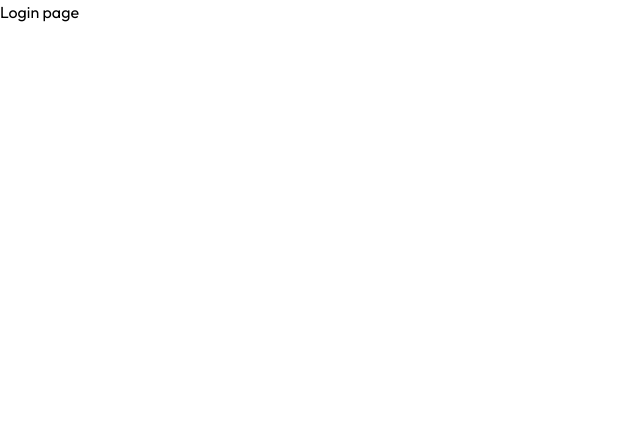
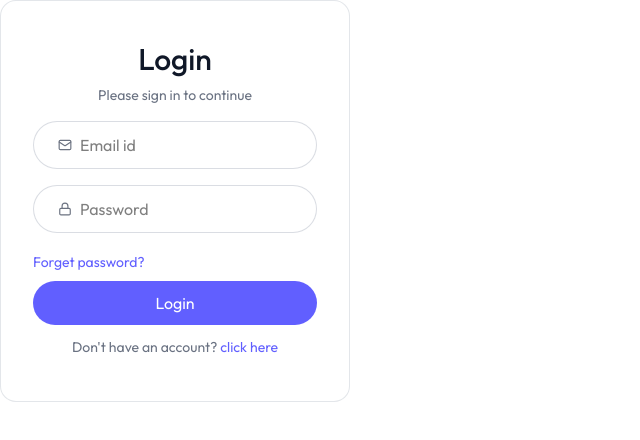
Before and after one commit to ASRITH-Forge/AI-Resume-Builder, a React (Vite) app in the folder client/: page /login in a window 1280 px wide. Shown: the top 440 px of the page, without its empty margins (0-640 px from the left). Built offline with nearby package versions, Linux system fonts and the light colour scheme.

Commit message:
client(feat): Implement login form with state management and validation

```diff
--- a/client/src/components/home/Footer.jsx
+++ b/client/src/components/home/Footer.jsx
@@ -38,7 +38,7 @@ const Footer = () => {
                 <div className="flex flex-col max-md:items-center max-md:text-center gap-2 items-end">
                     <p className="max-w-60">Making every customer feel valued—no matter the size of your audience.</p>
                     <div className="flex items-center gap-4 mt-3">
-                        <a href="https://dribbble.com/prebuiltui" target="_blank" rel="noreferrer">
+                        <a href="https://dribbble.com" target="_blank" rel="noreferrer">
                             <svg xmlns="http://www.w3.org/2000/svg" width="24" height="24" viewBox="0 0 24 24" fill="none" stroke="currentColor" strokeWidth="2" strokeLinecap="round" strokeLinejoin="round" className="lucide lucide-dribbble size-5 hover:text-green-500" aria-hidden="true">
                                 <circle cx="12" cy="12" r="10"></circle>
                                 <path d="M19.13 5.09C15.22 9.14 10 10.44 2.25 10.94"></path>
@@ -46,7 +46,7 @@ const Footer = () => {
                                 <path d="M8.56 2.75c4.37 6 6 9.42 8 17.72"></path>
                             </svg>
                         </a>
-                        <a href="https://www.linkedin.com/company/prebuiltui" target="_blank" rel="noreferrer">
+                        <a href="https://www.linkedin.com" target="_blank" rel="noreferrer">
                             <svg xmlns="http://www.w3.org/2000/svg" width="24" height="24" viewBox="0 0 24 24" fill="none" stroke="currentColor" strokeWidth="2" strokeLinecap="round" strokeLinejoin="round" className="lucide lucide-linkedin size-5 hover:text-green-500" aria-hidden="true">
                                 <path d="M16 8a6 6 0 0 1 6 6v7h-4v-7a2 2 0 0 0-2-2 2 2 0 0 0-2 2v7h-4v-7a6 6 0 0 1 6-6z"></path>
                                 <rect width="4" height="12" x="2" y="9"></rect>
@@ -60,7 +60,7 @@ const Footer = () => {
                                 </path>
                             </svg>
                         </a>
-                        <a href="https://www.youtube.com/@prebuiltui" target="_blank" rel="noreferrer">
+                        <a href="https://www.youtube.com/" target="_blank" rel="noreferrer">
                             <svg xmlns="http://www.w3.org/2000/svg" width="24" height="24" viewBox="0 0 24 24" fill="none" stroke="currentColor" strokeWidth="2" strokeLinecap="round" strokeLinejoin="round" className="lucide lucide-youtube size-6 hover:text-green-500" aria-hidden="true">
                                 <path d="M2.5 17a24.12 24.12 0 0 1 0-10 2 2 0 0 1 1.4-1.4 49.56 49.56 0 0 1 16.2 0A2 2 0 0 1 21.5 7a24.12 24.12 0 0 1 0 10 2 2 0 0 1-1.4 1.4 49.55 49.55 0 0 1-16.2 0A2 2 0 0 1 2.5 17">
                                 </path>
--- a/client/src/pages/Login.jsx
+++ b/client/src/pages/Login.jsx
@@ -1,10 +1,49 @@
 import React from 'react'
 
 const Login = () => {
+  const [state, setState] = React.useState("login")
+
+    const [formData, setFormData] = React.useState({
+        name: '',
+        email: '',
+        password: ''
+    })
+
+    const handleSubmit = async (e) => {
+        e.preventDefault()
+
+    }
+
+    const handleChange = (e) => {
+        const { name, value } = e.target
+        setFormData(prev => ({ ...prev, [name]: value }))
+    }
   return (
-    <div>
-      <h1>Login page</h1>
-    </div>
+    <form onSubmit={handleSubmit} className="sm:w-[350px] w-full text-center border border-gray-300/60 rounded-2xl px-8 bg-white">
+                <h1 className="text-gray-900 text-3xl mt-10 font-medium">{state === "login" ? "Login" : "Sign up"}</h1>
+                <p className="text-gray-500 text-sm mt-2">Please sign in to continue</p>
+                {state !== "login" && (
+                    <div className="flex items-center mt-6 w-full bg-white border border-gray-300/80 h-12 rounded-full overflow-hidden pl-6 gap-2">
+                        <svg xmlns="http://www.w3.org/2000/svg" width="16" height="16" viewBox="0 0 24 24" fill="none" stroke="#6B7280" strokeWidth="2" strokeLinecap="round" strokeLinejoin="round" className="lucide lucide-user-round-icon lucide-user-round"><circle cx="12" cy="8" r="5" /><path d="M20 21a8 8 0 0 0-16 0" /></svg>
+                        <input type="text" name="name" placeholder="Name" className="border-none outline-none ring-0" value={formData.name} onChange={handleChange} required />
+                    </div>
+                )}
+                <div className="flex items-center w-full mt-4 bg-white border border-gray-300/80 h-12 rounded-full overflow-hidden pl-6 gap-2">
+                    <svg xmlns="http://www.w3.org/2000/svg" width="14" height="14" viewBox="0 0 24 24" fill="none" stroke="#6B7280" strokeWidth="2" strokeLinecap="round" strokeLinejoin="round" className="lucide lucide-mail-icon lucide-mail"><path d="m22 7-8.991 5.727a2 2 0 0 1-2.009 0L2 7" /><rect x="2" y="4" width="20" height="16" rx="2" /></svg>
+                    <input type="email" name="email" placeholder="Email id" className="border-none outline-none ring-0" value={formData.email} onChange={handleChange} required />
+                </div>
+                <div className="flex items-center mt-4 w-full bg-white border border-gray-300/80 h-12 rounded-full overflow-hidden pl-6 gap-2">
+                    <svg xmlns="http://www.w3.org/2000/svg" width="14" height="14" viewBox="0 0 24 24" fill="none" stroke="#6B7280" strokeWidth="2" strokeLinecap="round" strokeLinejoin="round" className="lucide lucide-lock-icon lucide-lock"><rect width="18" height="11" x="3" y="11" rx="2" ry="2" /><path d="M7 11V7a5 5 0 0 1 10 0v4" /></svg>
+                    <input type="password" name="password" placeholder="Password" className="border-none outline-none ring-0" value={formData.password} onChange={handleChange} required />
+                </div>
+                <div className="mt-4 text-left text-indigo-500">
+                    <button className="text-sm" type="reset">Forget password?</button>
+                </div>
+                <button type="submit" className="mt-2 w-full h-11 rounded-full text-white bg-indigo-500 hover:opacity-90 transition-opacity">
+                    {state === "login" ? "Login" : "Sign up"}
+                </button>
+                <p onClick={() => setState(prev => prev === "login" ? "register" : "login")} className="text-gray-500 text-sm mt-3 mb-11">{state === "login" ? "Don't have an account?" : "Already have an account?"} <a href="#" className="text-indigo-500 hover:underline">click here</a></p>
+            </form>
   )
 }
 
```
